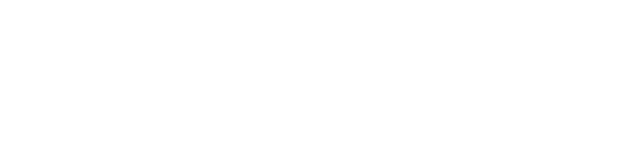
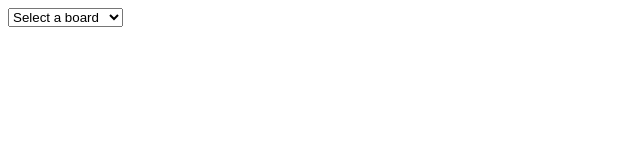
Before and after one commit to bdressman/star_battle_solver, a plain HTML site: page index.html in a window 1280 px wide. Shown: the whole page, without its empty margins (0-640 px from the left). Drawn offline with Linux system fonts and the light colour scheme.

Commit message:
Added board select feature to page

```diff
--- a/index.html
+++ b/index.html
@@ -4,9 +4,35 @@
   <meta charset="UTF-8">
   <meta http-equiv="X-UA-Compatible" content="IE=edge">
   <meta name="viewport" content="width=device-width, initial-scale=1.0">
-  <title>Document</title>
+  <title>Star Battle Solver</title>
 </head>
 <body>
 
+  <!-- found at https://stackoverflow.com/a/7411832 -->
+  <select onchange="document.getElementById('preview').src = this.value">
+    <option selected disabled>Select a board</option>
+    <option value="./img/puzzles/8x8_5_10_3_1star.png">8x8 1-star</option>
+    <option value="./img/puzzles/10x10_1_1_10_2star.png">10x10 2-star 1</option>
+    <option value="./img/puzzles/10x10_1_1_11_2star.png">10x10 2-star 2</option>
+    <option value="./img/puzzles/10x10_1_1_12_2star.png">10x10 2-star 3</option>
+    <option value="./img/puzzles/10x10_1_1_13_2star.png">10x10 2-star 4</option>
+    <option value="./img/puzzles/10x10_1_1_22_2star.png">10x10 2-star 5</option>
+    <option value="./img/puzzles/10x10_1_2_1_2star.png">10x10 2-star 6</option>
+    <option value="./img/puzzles/10x10_1_2_8_2star.png">10x10 2-star 7</option>
+    <option value="./img/puzzles/10x10_1_2_9_2star.png">10x10 2-star 8</option>
+    <option value="./img/puzzles/10x10_1_2_21_2star.png">10x10 2-star 9</option>
+    <option value="./img/puzzles/10x10_1_2_22_2star.png">10x10 2-star 10</option>
+    <option value="./img/puzzles/10x10_1_2_23_2star.png">10x10 2-star 11</option>
+    <option value="./img/puzzles/10x10_1_3_3_2star.png">10x10 2-star 12</option>
+    <option value="./img/puzzles/10x10_1_3_5_2star.png">10x10 2-star 13</option>
+    <option value="./img/puzzles/10x10_1_3_15_2star.png">10x10 2-star 14</option>
+    <option value="./img/puzzles/10x10_1_3_20_2star.png">10x10 2-star 15</option>
+    <option value="./img/puzzles/10x10_1_3_23_2star.png">10x10 2-star 16</option>
+    <option value="./img/puzzles/10x10_2_4_10_2star.png">10x10 2-star 17</option>
+    <option value="./img/puzzles/14x14_4_6_12_3star.png">14x14 3-star 1</option>
+    <option value="./img/puzzles/14x14_4_7_3_3star.png">14x14 3-star 2</option>
+  </select>
+  <br>
+  <img id="preview">
 </body>
 </html>
```
